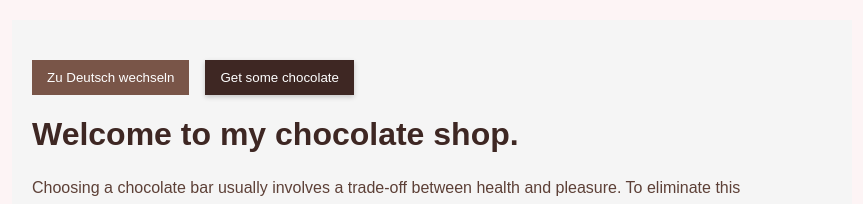
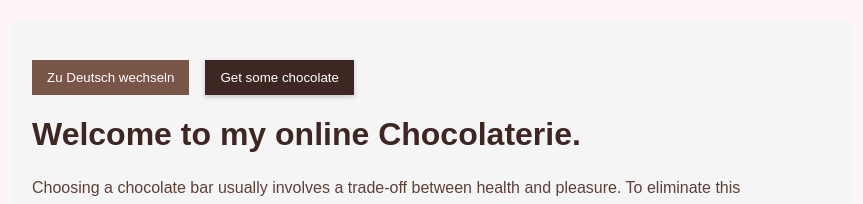
Before and after one commit to Wilfredoo/personal3.0, a React (Create React App) app: page /cacao in a window 1280 px wide. Shown: the top 204 px of the page, without its empty margins (208-1071 px from the left). Built offline with nearby package versions, Linux system fonts and the light colour scheme; a web font is replaced by a local one.

Commit message:
change in copy

```diff
--- a/src/components/Cacao/translations.js
+++ b/src/components/Cacao/translations.js
@@ -1,6 +1,6 @@
 const translations = {
     en: {
-        welcomeText: "Welcome to my chocolate shop.",
+        welcomeText: "Welcome to my online Chocolaterie.",
         introText: "Choosing a chocolate bar usually involves a trade-off between health and pleasure. To eliminate this compromise, I make my bars with raw ingredients and minimal processing, allowing you to enjoy the best of both worlds.",
         ingredientsProcesses: "What this chocolate has",
         whatMakesUnique: "What this chocolate does not have",
@@ -43,7 +43,7 @@ const translations = {
         footer: "Something not working as expected? Send me a message on Signal or WhatsApp to +4915781295360 with your complaints."
     },
     de: {
-        welcomeText: "Willkommen in meinem Schokoladenshop.",
+        welcomeText: "Willkommen in meiner Online-Chocolaterie.",
         introText: "Die Wahl eines Schokoriegels bedeutet oft, sich zwischen Gesundheit und Genuss zu entscheiden. Um diesen Kompromiss zu vermeiden, stelle ich meine Riegel aus rohen Zutaten und mit minimaler Verarbeitung her, sodass Sie das Beste aus beiden Welten genießen können.",
         ingredientsProcesses: "Was diese Schokolade enthält",
         whatMakesUnique: "Was diese Schokolade nicht enthält",
```
